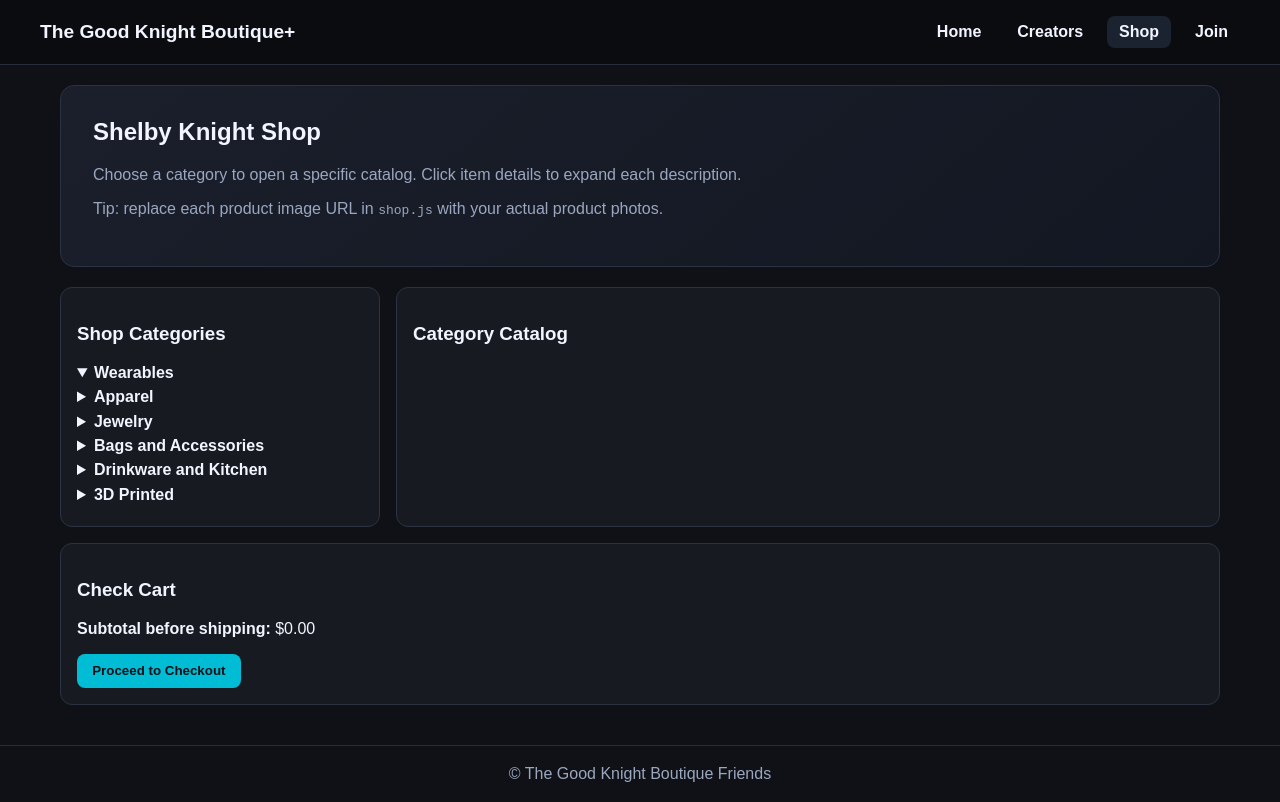
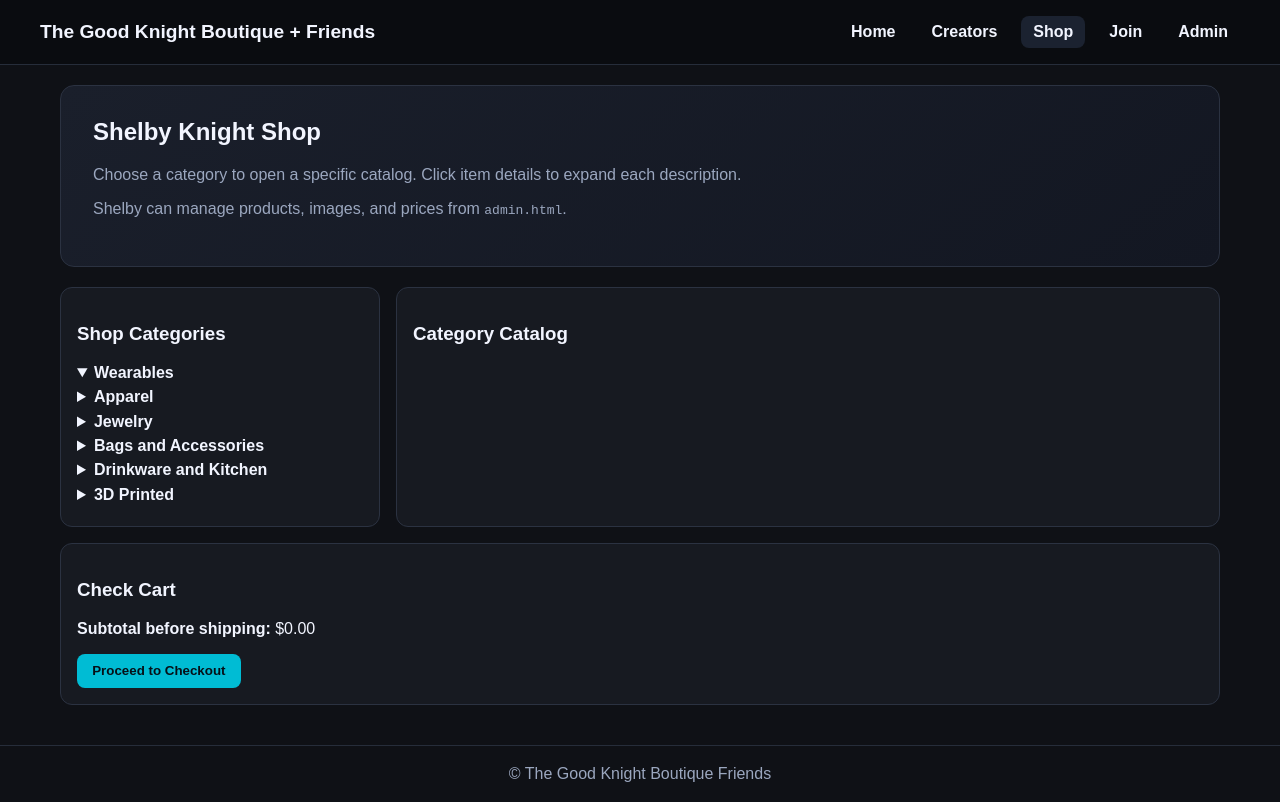
Before and after one commit to EldritchRage/thegoodknightboutiquefriends.github.io, a plain HTML site: page shop.html in a window 1280 px wide. Drawn offline with Linux system fonts and the light colour scheme; no server answers.

Commit message:
Add files via upload

```diff
--- a/firebase-config.js
+++ b/firebase-config.js
@@ -1,12 +1,10 @@
 /* =============================================================================
    ONLY EDIT THIS FILE FOR FIREBASE KEYS — See FIREBASE_SETUP.md
 
-   • Paste values from: Firebase Console → Project settings (gear) → Your apps
-   • Replace every REPLACE_ME below with your real values (keep the quotes "")
    • Do NOT edit firebase-client.js — leave auth/db/storage as null there
    ============================================================================= */
 
-const firebaseConfig = {
+export const firebaseConfig = {
   apiKey: "AIzaSyBTTnYIYveE_1wN7by2-j8vcuqBIvU103g",
   authDomain: "good-knight-boutique.firebaseapp.com",
   projectId: "good-knight-boutique",
--- a/shop.html
+++ b/shop.html
@@ -9,12 +9,13 @@
 <body>
   <header class="site-header">
     <div class="header-inner">
-      <div class="brand">The Good Knight Boutique+</div>
+      <div class="brand">The Good Knight Boutique + Friends</div>
       <nav class="site-nav">
         <a href="index.html">Home</a>
         <a href="creators.html">Creators</a>
         <a href="shop.html" class="active">Shop</a>
         <a href="join.html">Join</a>
+        <a href="admin.html">Admin</a>
       </nav>
     </div>
   </header>
@@ -23,7 +24,7 @@
     <section class="hero">
       <h1>Shelby Knight Shop</h1>
       <p class="muted">Choose a category to open a specific catalog. Click item details to expand each description.</p>
-      <p class="muted">Tip: replace each product image URL in <code>shop.js</code> with your actual product photos.</p>
+      <p class="muted">Shelby can manage products, images, and prices from <code>admin.html</code>.</p>
     </section>
 
     <section class="shop-layout">
@@ -129,6 +130,6 @@
   </main>
 
   <footer class="site-footer">© The Good Knight Boutique Friends</footer>
-  <script src="shop.js"></script>
+  <script type="module" src="shop.js"></script>
 </body>
 </html>
```
Also changed, not shown: creators.html (+2 -1 lines), index.html (+8 -0 lines), join.html (+2 -1 lines). Lines whose indentation alone changed are shown as unchanged.
